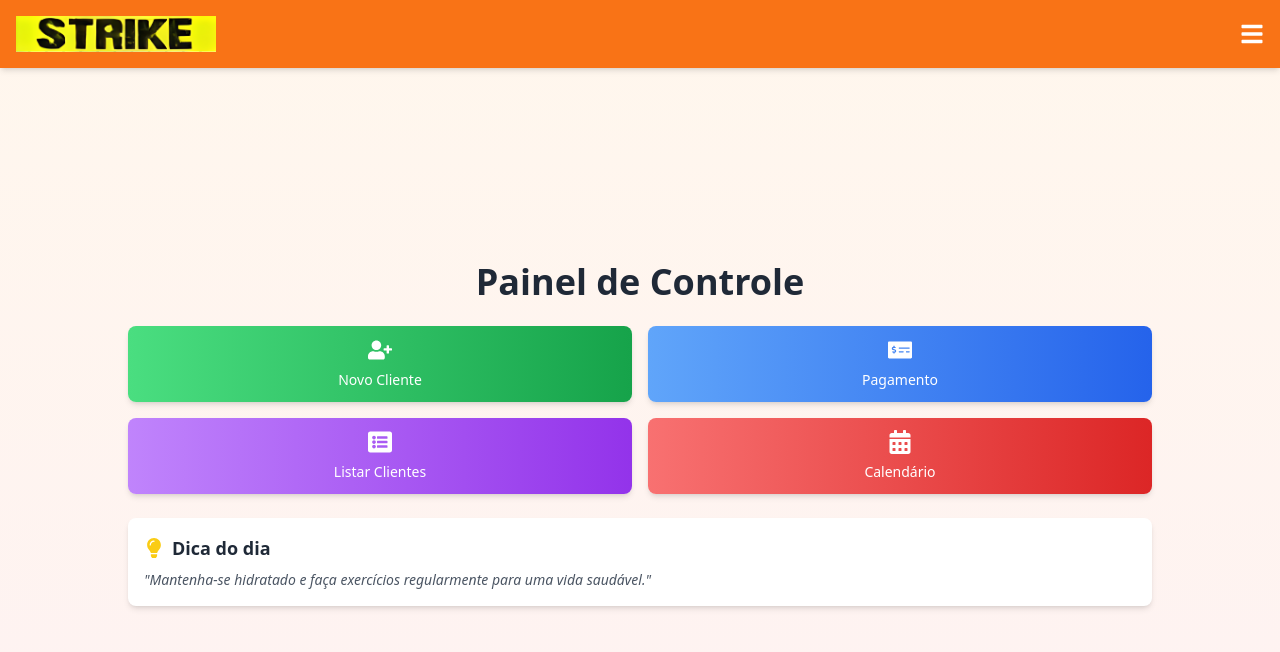
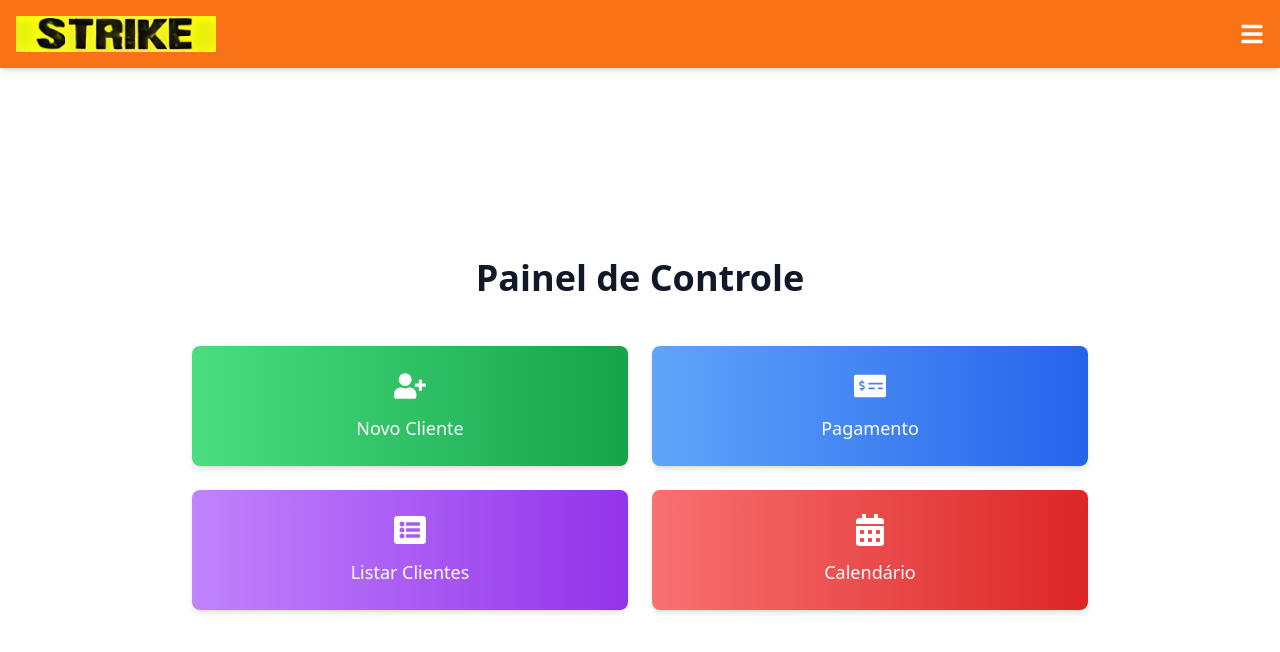
Before and after one commit to ArielAio/strike, a Next.js app: page / in a window 1280 px wide. Shown: the top 652 px of the page. Built offline with nearby package versions, Linux system fonts and the light colour scheme; no server answers; sample sign-in values are in the browser's storage.

Commit message:
style: removendo dica da index, e deixando mais simples e direto

```diff
--- a/src/pages/index.js
+++ b/src/pages/index.js
@@ -2,13 +2,10 @@ import { useRouter } from 'next/router';
 import AuthRoute from '../../src/AuthRoute';
 import Header from '../../src/Header';
 import { motion } from 'framer-motion';
-import { FaUserPlus, FaMoneyCheckAlt, FaListAlt, FaLightbulb, FaCalendarAlt } from 'react-icons/fa';
-import { useState, useEffect } from 'react';
-import axios from 'axios';
+import { FaUserPlus, FaMoneyCheckAlt, FaListAlt, FaCalendarAlt } from 'react-icons/fa';
 
 export default function Home() {
   const router = useRouter();
-  const [dailyTip, setDailyTip] = useState('');
 
   const menuItems = [
     { icon: FaUserPlus, title: "Novo Cliente", color: "from-green-400 to-green-600", onClick: () => router.push('/register') },
@@ -17,38 +14,14 @@ export default function Home() {
     { icon: FaCalendarAlt, title: "Calendário", color: "from-red-400 to-red-600", onClick: () => router.push('/calendar') },
   ];
 
-  useEffect(() => {
-    const fetchAndTranslateDailyTip = async () => {
-      try {
-        const adviceResponse = await axios.get('https://api.adviceslip.com/advice');
-        const englishTip = adviceResponse.data.slip.advice;
-
-        const translateResponse = await axios.post('https://libretranslate.de/translate', {
-          q: englishTip,
-          source: 'en',
-          target: 'pt'
-        }, {
-          headers: { 'Content-Type': 'application/json' }
-        });
-
-        setDailyTip(translateResponse.data.translatedText);
-      } catch (error) {
-        console.error('Erro ao buscar ou traduzir a dica diária:', error);
-        setDailyTip('Mantenha-se hidratado e faça exercícios regularmente para uma vida saudável.');
-      }
-    };
-
-    fetchAndTranslateDailyTip();
-  }, []);
-
   return (
     <AuthRoute>
-      <div className="min-h-screen flex flex-col bg-gradient-to-b from-orange-50 to-red-50">
+      <div className="min-h-screen flex flex-col bg-white">
         <Header />
         <main className="flex-grow flex flex-col items-center justify-center px-4 py-8">
-          <div className="w-full max-w-5xl">
+          <div className="w-full max-w-4xl">
             <motion.h1
-              className="text-3xl sm:text-4xl font-bold text-gray-800 mb-6 text-center"
+              className="text-3xl sm:text-4xl font-bold text-gray-900 mb-12 text-center"
               initial={{ opacity: 0 }}
               animate={{ opacity: 1 }}
               transition={{ duration: 0.5 }}
@@ -56,38 +29,22 @@ export default function Home() {
               Painel de Controle
             </motion.h1>
 
-            <div className="grid grid-cols-2 gap-4 mb-6">
+            <div className="grid grid-cols-2 gap-6">
               {menuItems.map((item, index) => (
                 <motion.button
                   key={index}
-                  className={`bg-gradient-to-r ${item.color} rounded-lg shadow-md p-3 flex flex-col items-center justify-center cursor-pointer text-white`}
+                  className={`bg-gradient-to-r ${item.color} rounded-lg shadow-md p-6 flex flex-col items-center justify-center cursor-pointer text-white`}
                   onClick={item.onClick}
-                  whileHover={{ scale: 1.03 }}
-                  whileTap={{ scale: 0.98 }}
+                  whileHover={{ scale: 1.02 }}
                   initial={{ opacity: 0 }}
                   animate={{ opacity: 1 }}
                   transition={{ duration: 0.3 }}
                 >
-                  <item.icon size={24} className="mb-2" />
-                  <span className="text-sm font-medium text-center">{item.title}</span>
+                  <item.icon size={32} className="mb-3" />
+                  <span className="text-lg font-medium text-center">{item.title}</span>
                 </motion.button>
               ))}
             </div>
-
-            <motion.div
-              className="bg-white rounded-lg shadow-md p-4"
-              initial={{ opacity: 0 }}
-              animate={{ opacity: 1 }}
-              transition={{ duration: 0.5 }}
-            >
-              <div className="flex items-center mb-2">
-                <FaLightbulb className="text-yellow-400 mr-2" size={20} />
-                <h2 className="text-lg font-semibold text-gray-800">Dica do dia</h2>
-              </div>
-              <p className="text-gray-600 italic text-sm">
-                "{dailyTip || 'Carregando dica...'}"
-              </p>
-            </motion.div>
           </div>
         </main>
       </div>
```
